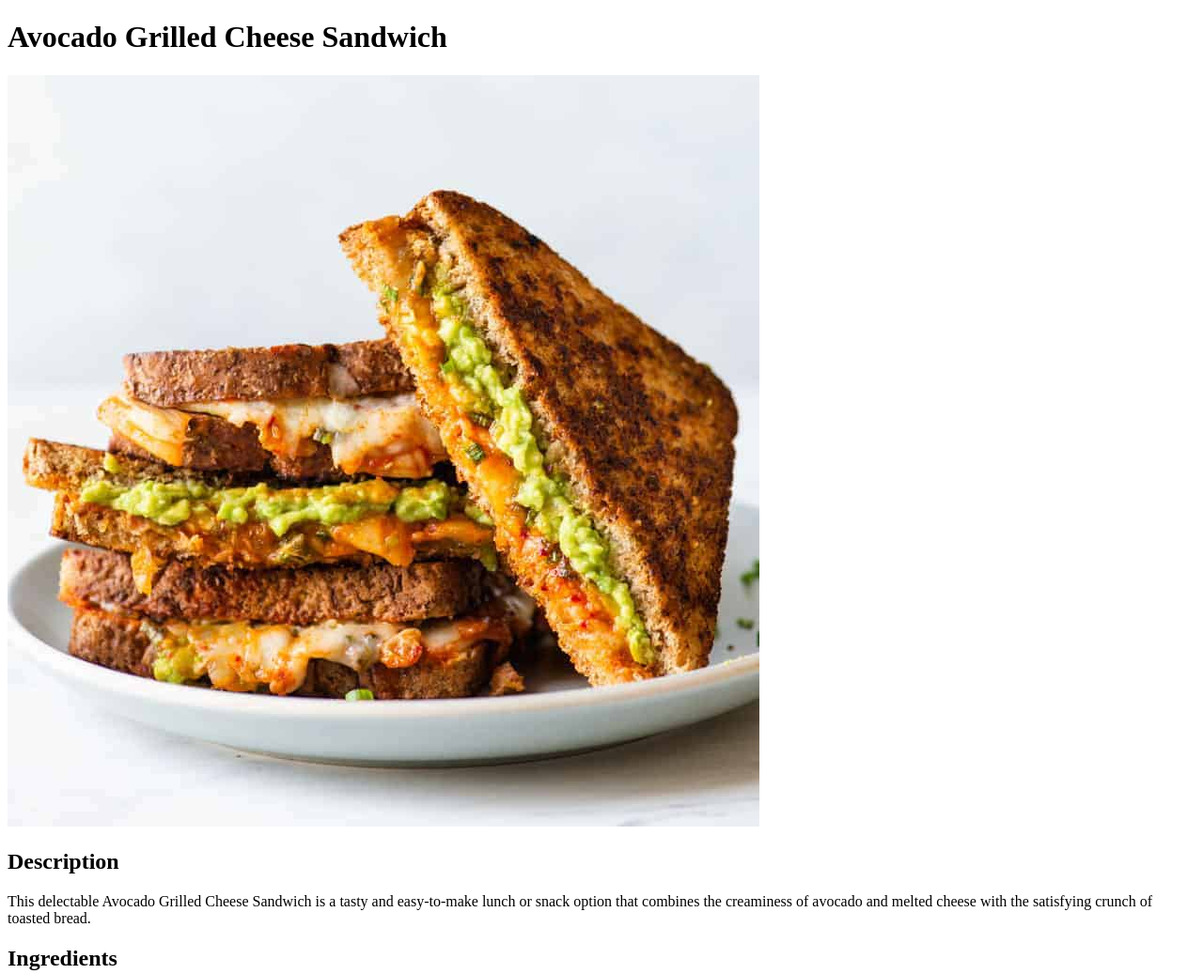
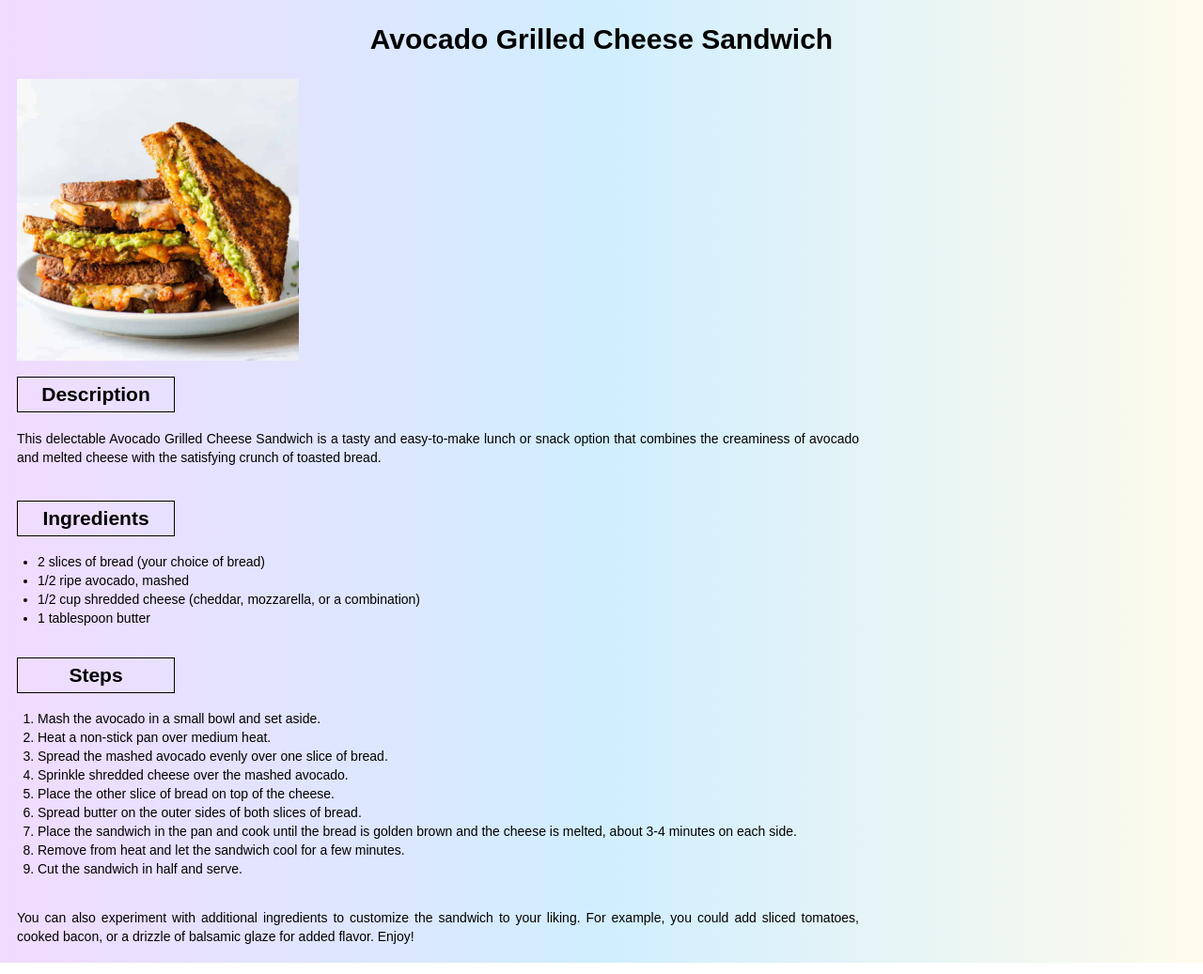
Before and after one commit to donnawebcodes/odin-recipes, a plain HTML site: page recipes/avocado-grilled-cheese-sandwich.html in a window 1280 px wide. Shown: the top 1037 px of the page at 94% size. Drawn offline with Linux system fonts and the light colour scheme.

Commit message:
Add recipes/avocado-grilled-cheese-sandwich.html

```diff
--- a/recipes/avocado-grilled-cheese-sandwich.html
+++ b/recipes/avocado-grilled-cheese-sandwich.html
@@ -1,27 +1,40 @@
 <!DOCTYPE html>
 <html lang="en">
   <head>
+    <link rel="stylesheet" href="/recipes/grilled-cheese.css" />
     <meta charset="UTF-8" />
     <meta http-equiv="X-UA-Compatible" content="IE=edge" />
     <meta name="viewport" content="width=device-width, initial-scale=1.0" />
     <title>Avocado Grilled Cheese Sandwich Recipe</title>
   </head>
   <body>
+    <header>
       <h1>Avocado Grilled Cheese Sandwich</h1>
+    </header>
+    <main>
+      <figure>
         <img src="../recipe-images/avo-grilled-cheese.jpg" />
+      </figure>
+      <section class="description">
         <h2>Description</h2>
         <p>
           This delectable Avocado Grilled Cheese Sandwich is a tasty and
-      easy-to-make lunch or snack option that combines the creaminess of avocado
-      and melted cheese with the satisfying crunch of toasted bread.
+          easy-to-make lunch or snack option that combines the creaminess of
+          avocado and melted cheese with the satisfying crunch of toasted bread.
         </p>
+      </section>
+      <section class="ingredients">
         <h2>Ingredients</h2>
         <ul>
           <li>2 slices of bread (your choice of bread)</li>
           <li>1/2 ripe avocado, mashed</li>
-      <li>1/2 cup shredded cheese (cheddar, mozzarella, or a combination)</li>
+          <li>
+            1/2 cup shredded cheese (cheddar, mozzarella, or a combination)
+          </li>
           <li>1 tablespoon butter</li>
         </ul>
+      </section>
+      <section class="steps">
         <h2>Steps</h2>
         <ol>
           <li>Mash the avocado in a small bowl and set aside.</li>
@@ -31,16 +44,18 @@
           <li>Place the other slice of bread on top of the cheese.</li>
           <li>Spread butter on the outer sides of both slices of bread.</li>
           <li>
-        Place the sandwich in the pan and cook until the bread is golden brown
-        and the cheese is melted, about 3-4 minutes on each side.
+            Place the sandwich in the pan and cook until the bread is golden
+            brown and the cheese is melted, about 3-4 minutes on each side.
           </li>
           <li>Remove from heat and let the sandwich cool for a few minutes.</li>
           <li>Cut the sandwich in half and serve.</li>
         </ol>
+      </section>
       <p>
         You can also experiment with additional ingredients to customize the
         sandwich to your liking. For example, you could add sliced tomatoes,
         cooked bacon, or a drizzle of balsamic glaze for added flavor. Enjoy!
       </p>
+    </main>
   </body>
 </html>
--- /dev/null
+++ b/recipes/grilled-cheese.css
@@ -0,0 +1,55 @@
+body {
+  font-family: Arial, Helvetica, sans-serif;
+  text-align: left;
+  color: black;
+  font-size: 14px;
+  line-height: 20px;
+  margin: 0;
+  min-height: 100%;
+  min-width: 100%;
+  background-image: linear-gradient(to right, #f1dbff, #d0eeff, #fefbec);
+}
+
+main {
+  display: flex;
+  flex-direction: column;
+}
+
+header > h1 {
+  font-size: 30px;
+  margin: 32px;
+  display: flex;
+  justify-content: center;
+}
+
+figure {
+  margin: 0;
+  padding: 0;
+}
+img {
+  height: auto;
+  width: auto;
+  margin-left: 18px;
+  max-width: 300px;
+  max-height: 300px;
+  display: flex;
+}
+
+section h2 {
+  text-align: center;
+  width: 150px;
+  border: 1px solid;
+  padding: 8px;
+  margin-left: 18px;
+}
+
+p {
+  margin: 18px;
+  max-width: 70%;
+  text-align: justify;
+}
+
+ul li,
+ol li {
+  max-width: 70%;
+}
```
Lines whose indentation alone changed are shown as unchanged.
